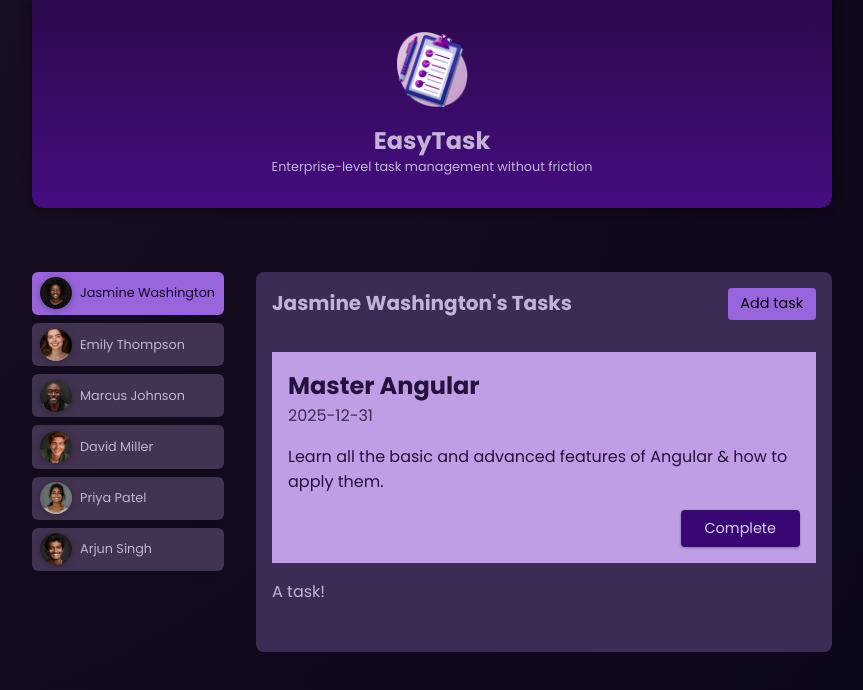
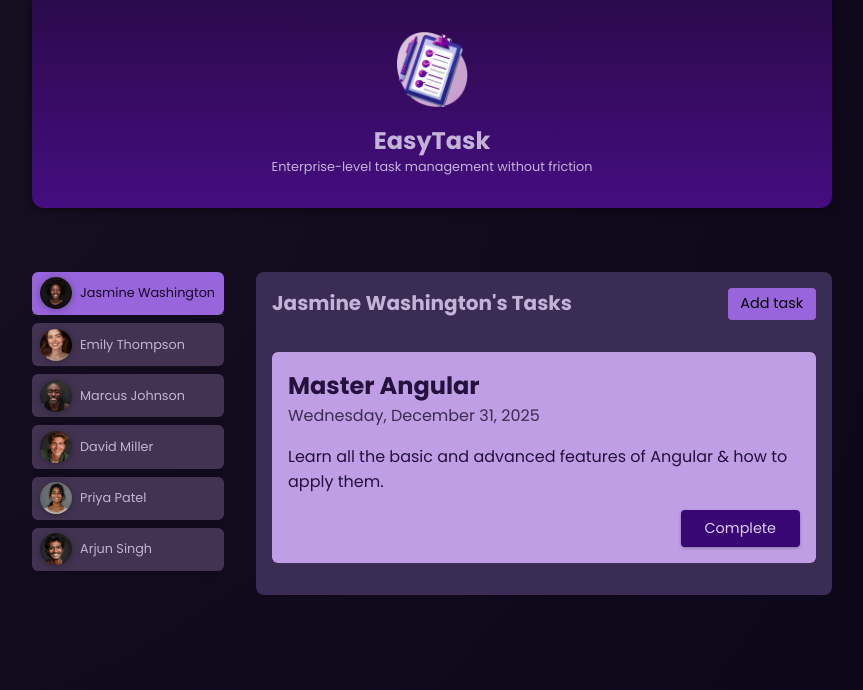
Before and after one commit to MirsadHadzic/angular_project_course, an Angular app: page / in a window 1280 px wide. Both pictures are taken after a click on the button "Jasmine Washington". Shown: the top 690 px of the page, without its empty margins (208-1071 px from the left). Built offline with nearby package versions, Linux system fonts and the light colour scheme.

Commit message:
committed a new date and some small stuff

```diff
--- /dev/null
+++ b/src/app/shared/card/card.component.css
@@ -0,0 +1,6 @@
+div
+{
+    border-radius: 6px;
+    box-shadow: 0 1px 6px rgba(0, 0, 0, 0.1);
+    overflow: hidden;
+}
--- /dev/null
+++ b/src/app/shared/card/card.component.html
@@ -0,0 +1,3 @@
+<div>
+    <ng-content ></ng-content>
+</div>
--- a/src/app/tasks/task/task.component.html
+++ b/src/app/tasks/task/task.component.html
@@ -1,11 +1,13 @@
+<app-card>
 <article>
     <h2>
         {{task.title}}
     </h2>
-    <time>{{task.dueDate}}</time>
+    <time>{{task.dueDate | date:'fullDate' }}</time>
     <P>{{task.summary}}</P>
     <P class="actions">
         <button (click) = "onCompleteTask()">Complete</button>
     </P>
 </article>
-<p>A task!</p>
+<!-- <p>A task!</p> -->
+</app-card>
--- a/src/app/tasks/task/task.component.ts
+++ b/src/app/tasks/task/task.component.ts
@@ -1,10 +1,12 @@
 import { Component, EventEmitter, Input, Output } from '@angular/core';
+import { DatePipe } from '@angular/common';
 
 import {type Task} from './task.model';
+import { CardComponent } from "../../shared/card/card.component";
 
 @Component({
   selector: 'app-task',
-  imports: [],
+  imports: [CardComponent, DatePipe],
   templateUrl: './task.component.html',
   styleUrl: './task.component.css'
 })
--- a/src/app/user/user.component.html
+++ b/src/app/user/user.component.html
@@ -6,11 +6,13 @@
     </button>
 </div> -->
 
-<div>
+<!-- <div> -->
+<app-card>
     <button [class.active]="selected" (click)="onSelectUser()">
         <!-- kod signalnih vrijednosti, da ne bi doslo do warninga, moraju se staviti brackets da bi bilo u redu -->
     <img [src]="imagePath"
          [alt] = "user.name"/>
         <span>{{ user.name }}</span>
     </button>
-</div>
+</app-card>
+<!-- </div> -->
--- a/src/app/user/user.component.ts
+++ b/src/app/user/user.component.ts
@@ -3,6 +3,7 @@ import { Component, EventEmitter, Input, Output, computed, input} from '@angular
 import { DUMMY_USERS } from '../dummy-users';
 import { computeMsgId } from '@angular/compiler';
 import { type User } from './user.model';
+import { CardComponent } from "../shared/card/card.component";
 
 // const randomIndex = Math.floor(Math.random() * DUMMY_USERS.length);
 
@@ -24,7 +25,8 @@ import { type User } from './user.model';
   selector: 'app-user',
   standalone: true,
   templateUrl: './user.component.html',
-  styleUrl: './user.component.css'
+  styleUrl: './user.component.css',
+  imports: [CardComponent]
 })
 export class UserComponent {
   @Input ({required: true}) user!: User;
```
Also changed, not shown: src/app/shared/card/card.component.ts (added, +11 -0 lines).
